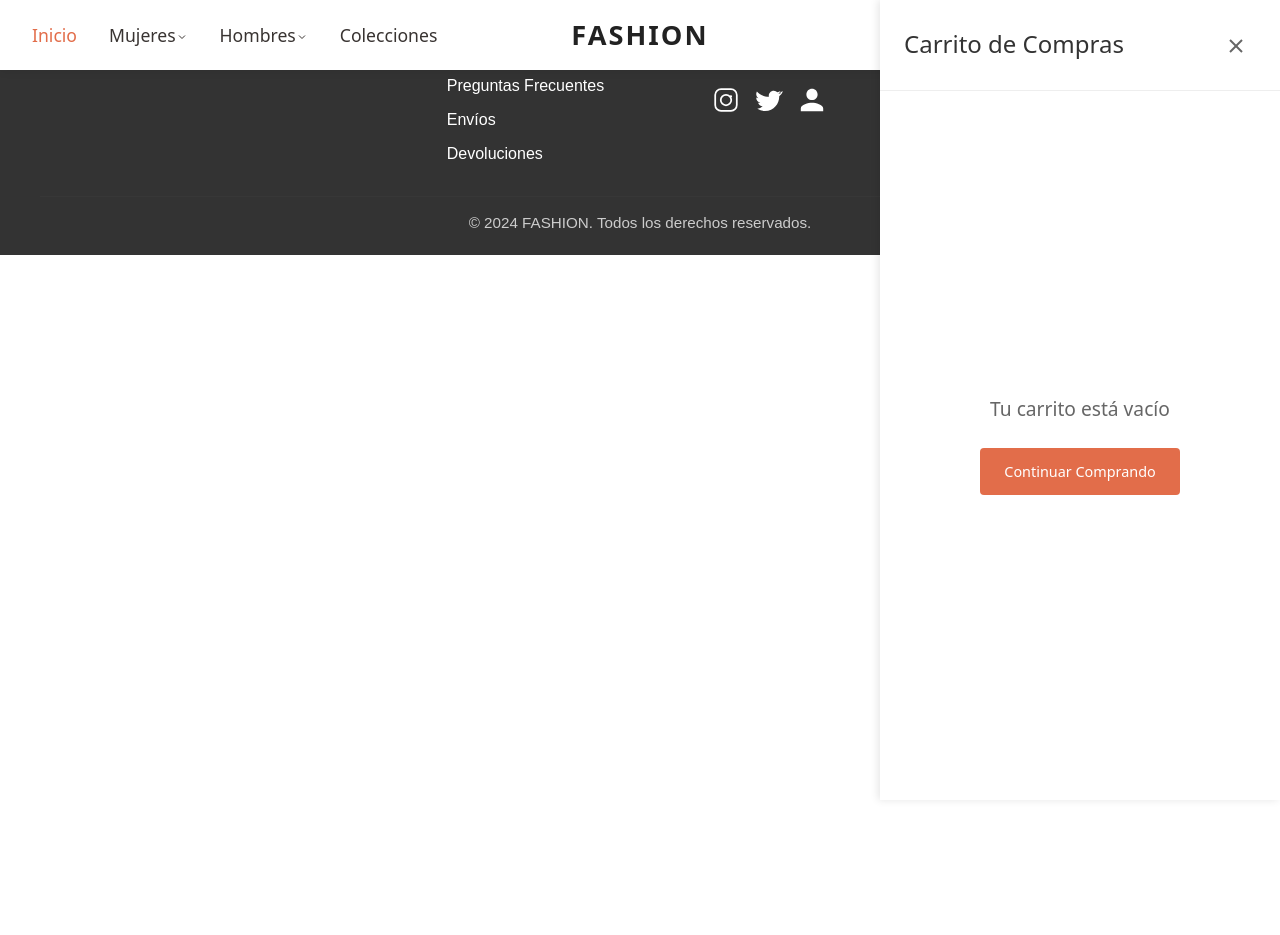
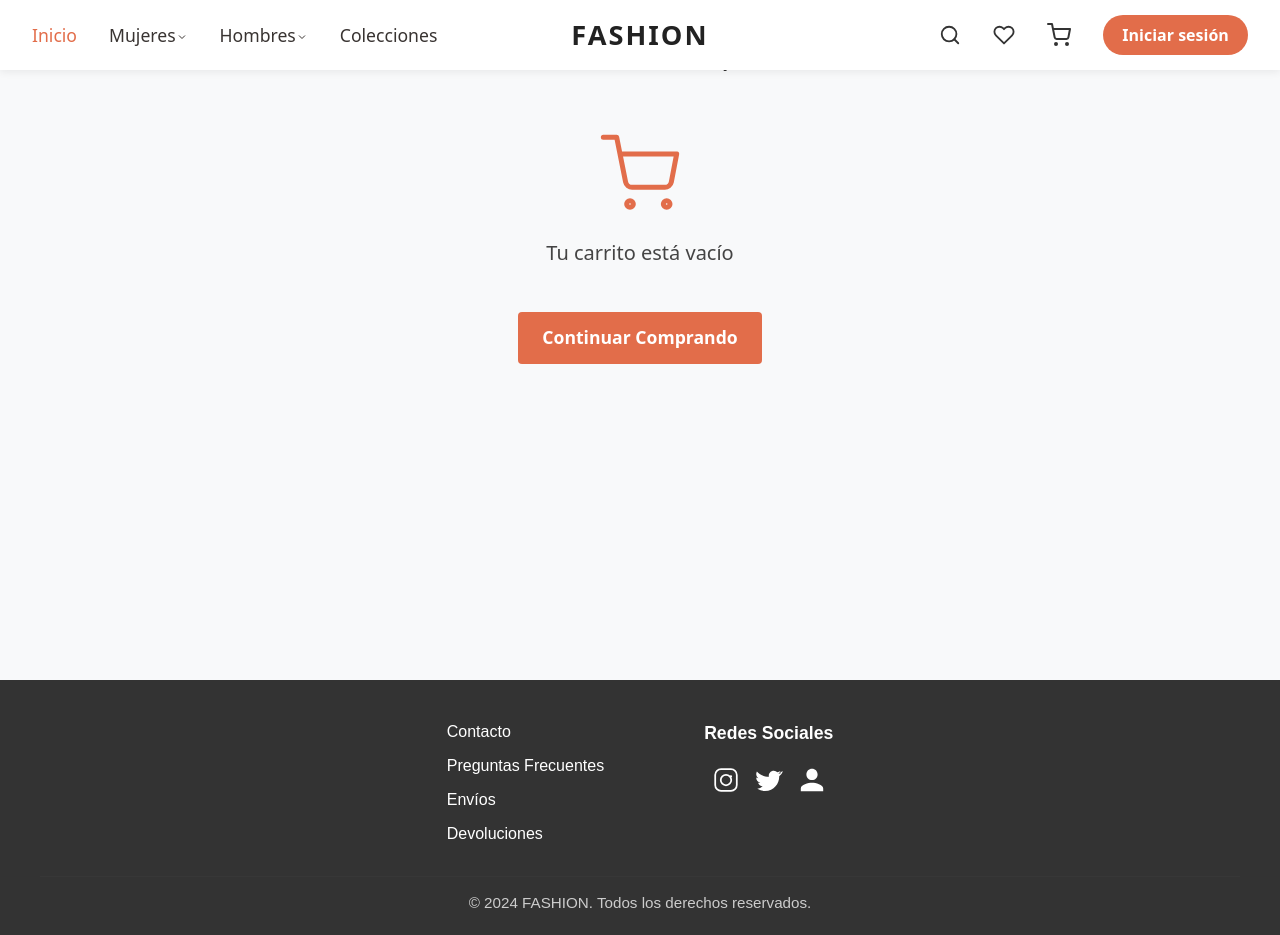
Before and after one commit to Jorgebtc88/TFG, a React (Vite) app in the folder ecom-catalog-react.Frontend/: page /carrito in a window 1280 px wide. Before the commit the page ends 800 px from the top, so only its background shows below. Built offline with nearby package versions, Linux system fonts and the light colour scheme.

Commit message:
feat: actualización de estilos y funcionalidad del carrito

```diff
--- a/ecom-catalog-react.Frontend/src/App.css
+++ b/ecom-catalog-react.Frontend/src/App.css
@@ -11,6 +11,8 @@
   margin: 0 auto;
   padding: 2rem;
   min-height: 100vh;
+  display: flex;
+  flex-direction: column;
 }
 
 .app-header {
@@ -219,3 +221,15 @@
     gap: 1rem;
   }
 }
+
+.App, .app-container {
+  min-height: 100vh;
+  display: flex;
+  flex-direction: column;
+}
+
+.main-content {
+  flex: 1;
+  display: flex;
+  flex-direction: column;
+}
--- a/ecom-catalog-react.Frontend/src/App.jsx
+++ b/ecom-catalog-react.Frontend/src/App.jsx
@@ -130,7 +130,7 @@ function App() {
                   <Route path="/recuperar-contrasena" element={<RecuperarContrasena />} />
 
                   {/* Ruta del carrito */}
-                  <Route path="/carrito" element={<Cart isOpen={true} onClose={() => {}} />} />
+                  <Route path="/carrito" element={<Cart />} />
 
                   {/* Rutas de información */}
                   <Route path="/devoluciones" element={<Devoluciones />} />
@@ -156,15 +156,6 @@ function App() {
 
               {/* Footer condicional */}
               <FooterWrapper />
-
-              {/* Carrito flotante y overlay */}
-              <Cart isOpen={isCartOpen} onClose={() => setIsCartOpen(false)} />
-              {isCartOpen && (
-                <div
-                  className="cart-overlay"
-                  onClick={() => setIsCartOpen(false)}
-                />
-              )}
             </div>
           </div>
         </Router>
--- a/ecom-catalog-react.Frontend/src/Cart.css
+++ b/ecom-catalog-react.Frontend/src/Cart.css
@@ -2,7 +2,8 @@
   max-width: 1200px;
   margin: 0 auto;
   padding: 2rem;
-  min-height: calc(100vh - 200px);
+  min-height: calc(100vh - 120px);
+  padding-bottom: 3rem;
 }
 
 .cart-container h2 {
--- a/ecom-catalog-react.Frontend/src/Cart.jsx
+++ b/ecom-catalog-react.Frontend/src/Cart.jsx
@@ -3,40 +3,38 @@ import { Link } from 'react-router-dom';
 import { useCart } from './context/CartContext';
 import './Cart.css';
 
-const Cart = ({ isOpen, onClose }) => {
+const Cart = () => {
   const { cartItems, totalItems, updateQuantity, removeFromCart, clearCart } = useCart();
 
   // Calcular el total
-  const total = cartItems.reduce((sum, item) => sum + (item.price * item.quantity), 0);
+  const total = cartItems.reduce((sum, item) => sum + (item.precio * item.quantity), 0);
 
   return (
-    <div className={`cart-sidebar ${isOpen ? 'open' : ''}`}>
-      <div className="cart-header">
-        <h2>Carrito de Compras</h2>
-        <button onClick={onClose} className="close-btn">
-          <svg width="24" height="24" viewBox="0 0 24 24" fill="none" stroke="currentColor" strokeWidth="2">
-            <line x1="18" y1="6" x2="6" y2="18"></line>
-            <line x1="6" y1="6" x2="18" y2="18"></line>
-          </svg>
-        </button>
-      </div>
-
+    <div className="cart-container">
+      <h2>Carrito de Compras</h2>
       {cartItems.length === 0 ? (
         <div className="empty-cart">
-          <p>Tu carrito está vacío</p>
-          <button onClick={onClose} className="continue-shopping">
+          <div className="empty-cart-icon" style={{ marginBottom: '1.5rem' }}>
+            <svg width="80" height="80" viewBox="0 0 24 24" fill="none" stroke="#e26d4a" strokeWidth="1.5" strokeLinecap="round" strokeLinejoin="round">
+              <circle cx="9" cy="21" r="1" />
+              <circle cx="20" cy="21" r="1" />
+              <path d="M1 1h4l2.68 13.39a2 2 0 0 0 2 1.61h9.72a2 2 0 0 0 2-1.61L23 6H6" />
+            </svg>
+          </div>
+          <p style={{ fontWeight: 500, fontSize: '1.25rem', color: '#444' }}>Tu carrito está vacío</p>
+          <Link to="/" className="continue-shopping" style={{ background: '#e26d4a', fontWeight: 600, fontSize: '1.1rem', marginTop: '1.2rem' }}>
             Continuar Comprando
-          </button>
+          </Link>
         </div>
       ) : (
         <>
           <div className="cart-items">
             {cartItems.map(item => (
               <div key={item.id} className="cart-item">
-                <img src={item.image} alt={item.name} className="item-image" />
+                <img src={item.imagenUrl} alt={item.nombre} className="item-image" />
                 <div className="item-details">
-                  <h3>{item.name}</h3>
-                  <p className="item-price">${item.price}</p>
+                  <h3>{item.nombre}</h3>
+                  <p className="item-price">{item.precio}€</p>
                 </div>
                 <div className="quantity-controls">
                   <button
@@ -56,8 +54,14 @@ const Cart = ({ isOpen, onClose }) => {
                 <button
                   onClick={() => removeFromCart(item.id)}
                   className="remove-btn"
+                  title="Eliminar producto"
                 >
-                  Eliminar
+                  <svg width="18" height="18" fill="none" stroke="currentColor" strokeWidth="2" strokeLinecap="round" strokeLinejoin="round" viewBox="0 0 24 24">
+                    <polyline points="3 6 5 6 21 6" />
+                    <path d="M19 6v14a2 2 0 0 1-2 2H7a2 2 0 0 1-2-2V6m3 0V4a2 2 0 0 1 2-2h2a2 2 0 0 1 2 2v2" />
+                    <line x1="10" y1="11" x2="10" y2="17" />
+                    <line x1="14" y1="11" x2="14" y2="17" />
+                  </svg>
                 </button>
               </div>
             ))}
@@ -66,17 +70,17 @@ const Cart = ({ isOpen, onClose }) => {
           <div className="cart-summary">
             <div className="summary-row">
               <span>Subtotal:</span>
-              <span>${total.toFixed(2)}</span>
+              <span>{total.toFixed(2)}€</span>
             </div>
             <div className="summary-row">
               <span>Envío:</span>
               <span>Gratis</span>
             </div>
-            <div className="summary-row total">
+            <div className="summary-row total" style={{ color: '#e26d4a', fontSize: '1.3rem' }}>
               <span>Total:</span>
-              <span>${total.toFixed(2)}</span>
+              <span>{total.toFixed(2)}€</span>
             </div>
-            <button className="checkout-btn">
+            <button className="checkout-btn" style={{ boxShadow: '0 2px 8px rgba(226,109,74,0.12)', fontWeight: 700 }}>
               Proceder al Pago
             </button>
             <button onClick={clearCart} className="clear-cart-btn">
--- a/ecom-catalog-react.Frontend/src/Header.css
+++ b/ecom-catalog-react.Frontend/src/Header.css
@@ -686,3 +686,116 @@
   background: #f5f5f5;
   color: #e26d4a;
 }
+
+.cart-preview-container {
+  position: relative;
+  display: inline-block;
+}
+
+.cart-preview {
+  position: absolute;
+  top: 120%;
+  right: 0;
+  width: 320px;
+  background: #fff;
+  box-shadow: 0 8px 32px rgba(199, 57, 57, 0.18);
+  border-radius: 12px;
+  border: 2px solid #f1ece5;
+  padding: 1rem 1.2rem 1.2rem 1.2rem;
+  z-index: 2000;
+  min-height: 80px;
+  animation: cartPreviewFadeIn 0.18s;
+}
+
+@keyframes cartPreviewFadeIn {
+  from { opacity: 0; transform: translateY(-10px); }
+  to { opacity: 1; transform: translateY(0); }
+}
+
+.cart-preview h4 {
+  margin: 0 0 0.7rem 0;
+  font-size: 1.1rem;
+  font-weight: 700;
+  color: #2e2c2c;
+}
+
+.cart-preview-list {
+  list-style: none;
+  margin: 0 0 0.7rem 0;
+  padding: 0;
+}
+
+.cart-preview-item {
+  display: flex;
+  align-items: center;
+  gap: 0.7rem;
+  margin-bottom: 0.5rem;
+}
+
+.cart-preview-img {
+  width: 48px;
+  height: 48px;
+  object-fit: cover;
+  border-radius: 8px;
+  border: 1px solid #eee;
+}
+
+.cart-preview-info {
+  flex: 1;
+  display: flex;
+  flex-direction: column;
+  gap: 2px;
+}
+
+.cart-preview-name {
+  font-size: 0.98rem;
+  font-weight: 500;
+  color: #333;
+  white-space: nowrap;
+  overflow: hidden;
+  text-overflow: ellipsis;
+}
+
+.cart-preview-qty {
+  font-size: 0.9rem;
+  color: #888;
+}
+
+.cart-preview-price {
+  font-size: 0.95rem;
+  color: #e26d4a;
+  font-weight: 600;
+}
+
+.cart-preview-total {
+  display: flex;
+  justify-content: space-between;
+  font-size: 1.05rem;
+  font-weight: 600;
+  margin: 0.7rem 0 0.5rem 0;
+  color: #222;
+}
+
+.cart-preview-btn {
+  width: 100%;
+  background: #e26d4a;
+  color: #fff;
+  border: none;
+  border-radius: 6px;
+  padding: 0.7rem 0;
+  font-size: 1rem;
+  font-weight: 600;
+  cursor: pointer;
+  transition: background 0.2s;
+}
+
+.cart-preview-btn:hover {
+  background: #c95a36;
+}
+
+.cart-preview-empty {
+  color: #888;
+  text-align: center;
+  padding: 1.2rem 0 0.5rem 0;
+  font-size: 1rem;
+}
--- a/ecom-catalog-react.Frontend/src/Header.jsx
+++ b/ecom-catalog-react.Frontend/src/Header.jsx
@@ -14,8 +14,40 @@ import SearchPreviewPortal from './components/SearchPreviewPortal';
 import config from './config';
 import { useAuth } from './contexts/AuthContext';
 
+const CartPreview = ({ cartItems, onViewCart }) => {
+  const total = cartItems.reduce((sum, item) => sum + item.precio * item.quantity, 0);
+  return (
+    <div className="cart-preview">
+      <h4>Carrito</h4>
+      {cartItems.length === 0 ? (
+        <div className="cart-preview-empty">Tu carrito está vacío</div>
+      ) : (
+        <>
+          <ul className="cart-preview-list">
+            {cartItems.slice(0, 2).map(item => (
+              <li key={item.id} className="cart-preview-item">
+                <img src={item.imagenUrl} alt={item.nombre} className="cart-preview-img" />
+                <div className="cart-preview-info">
+                  <span className="cart-preview-name">{item.nombre}</span>
+                  <span className="cart-preview-qty">x{item.quantity}</span>
+                  <span className="cart-preview-price">{item.precio}€</span>
+                </div>
+              </li>
+            ))}
+          </ul>
+          <div className="cart-preview-total">
+            <span>Total:</span>
+            <span>{total.toFixed(2)}€</span>
+          </div>
+          <button className="cart-preview-btn" onClick={onViewCart}>Ver carrito</button>
+        </>
+      )}
+    </div>
+  );
+};
+
 const Header = ({ onCartClick }) => {
-  const { totalItems } = useCart();
+  const { cartItems, totalItems } = useCart();
   const navigate = useNavigate();
   const [isMenuOpen, setIsMenuOpen] = useState(false);
   const [isHombresMenuOpen, setIsHombresMenuOpen] = useState(false);
@@ -27,6 +59,7 @@ const Header = ({ onCartClick }) => {
   const searchPanelRef = useRef(null);
   const searchTimeoutRef = useRef(null);
   const { user, logout } = useAuth();
+  const [showCartPreview, setShowCartPreview] = useState(false);
 
   // Referencias para los contenedores de los menús
   const hombresMenuRef = useRef(null);
@@ -223,17 +256,32 @@ const Header = ({ onCartClick }) => {
           </svg>
         </Link>
 
-        {/* Botón del carrito */}
-        <button onClick={onCartClick} className="icon-btn cart-link" aria-label="Carrito">
-          <svg width="22" height="22" fill="none" stroke="currentColor" strokeWidth="2" strokeLinecap="round" strokeLinejoin="round" viewBox="0 0 24 24">
-            <path d="M6 2L3 6v14a2 2 0 0 0 2 2h14a2 2 0 0 0 2-2V6l-3-4z"/>
-            <line x1="3" y1="6" x2="21" y2="6"/>
-            <path d="M16 10a4 4 0 0 1-8 0"/>
-          </svg>
-          {totalItems > 0 && (
-            <span className="cart-count">{totalItems}</span>
+        {/* Botón del carrito con preview al hover */}
+        <div
+          className="cart-preview-container"
+          onMouseEnter={() => setShowCartPreview(true)}
+          onMouseLeave={() => setShowCartPreview(false)}
+          style={{ position: 'relative', display: 'inline-block' }}
+        >
+          <button
+            className="icon-btn cart-link"
+            aria-label="Carrito"
+            onClick={() => navigate('/carrito')}
+          >
+            {/* Icono de carrito moderno */}
+            <svg width="24" height="24" fill="none" stroke="currentColor" strokeWidth="2" strokeLinecap="round" strokeLinejoin="round" viewBox="0 0 24 24">
+              <circle cx="9" cy="21" r="1" />
+              <circle cx="20" cy="21" r="1" />
+              <path d="M1 1h4l2.68 13.39a2 2 0 0 0 2 1.61h9.72a2 2 0 0 0 2-1.61L23 6H6" />
+            </svg>
+            {totalItems > 0 && (
+              <span className="cart-count">{totalItems}</span>
+            )}
+          </button>
+          {showCartPreview && (
+            <CartPreview cartItems={cartItems} onViewCart={() => { setShowCartPreview(false); navigate('/carrito'); }} />
           )}
-        </button>
+        </div>
 
         {/* Botón de inicio de sesión o nombre del usuario */}
         {user ? (
--- a/ecom-catalog-react.Frontend/src/Mujeres.jsx
+++ b/ecom-catalog-react.Frontend/src/Mujeres.jsx
@@ -72,7 +72,7 @@ const Mujeres = () => {
                 <button
                   className="ver-todo-btn"
                   style={{
-                    background: '#1d1a1a', color: 'white', border: 'none', borderRadius: '20px', padding: '0.7rem 2.5rem', fontWeight: 600, fontSize: '1rem', cursor: 'pointer', letterSpacing: '0.5px', boxShadow: '0 2px 8px rgba(0,0,0,0.07)'}}
+                    background: '#1d1a1a', color: 'white', border: 'none', borderRadius: '20px', padding: '0.7rem 2.5rem', fontWeight: 600, fontSize: '1rem', cursor: 'pointer', letterSpacing: '0.5px', boxShadow: '0 2px 8px hsla(18, 27.90%, 54.30%, 0.07)'}}
                   onClick={() => setShowAll(true)}
                 >
                   Ver todo
```
Also changed, not shown: ecom-catalog-react.Frontend/src/Mujeres.css (+14 -7 lines).
